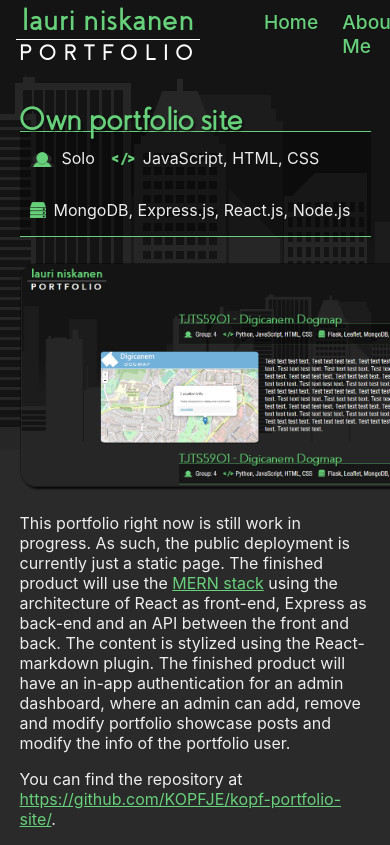
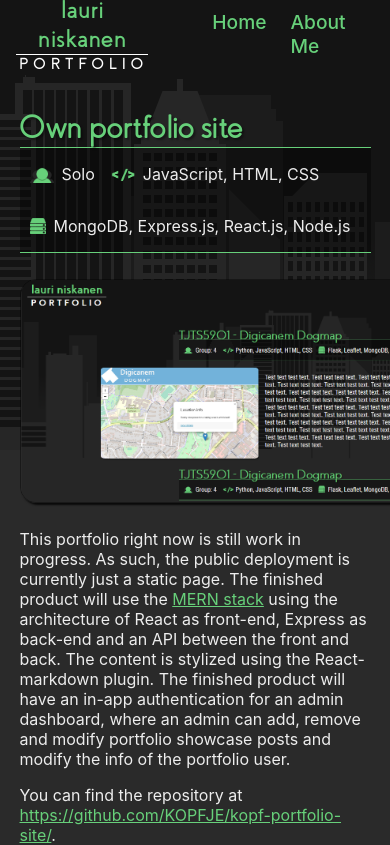
Before and after one commit to KOPFJE/kopf-portfolio-site, a React (Create React App) app in the folder client/: page / in a window 390 px wide. Shown: the top 845 px of the page. Built offline with nearby package versions, Linux system fonts and the light colour scheme.

Commit message:
Modified mobile UI

```diff
--- a/client/src/index.css
+++ b/client/src/index.css
@@ -429,6 +429,10 @@ a:hover {
   .postcontent {
     flex-direction: column;
   }
+  .postcontent img {
+    max-width: 80%;
+    flex-direction: column;
+  }
   .imgleft, .imgright {
     order: 0;
   }
@@ -436,7 +440,7 @@ a:hover {
     width: 90%;
   }
   #infoimage {
-    width: 30%;
+    width: 50%;
   }
   .postcontent img {
     min-width: 500px;
@@ -444,10 +448,25 @@ a:hover {
   }
 }
 @media screen and (max-width: 860px) {
+  #logo h1 {
+    font-size: 1.6em;
+  }
+  #logo h2 {
+    font-size: 1em;
+  }
+  .postheading {
+    line-height: 1em;
+  }
+  .degreeCard header p {
+    line-height: 1em;
+  }
   .stackinfo, .teamsize {
     margin-left: 0;
   }
   .languageinfo {
     margin-right: 15px;
   }
+  #mainfooter {
+    width: 90%;
+  }
 }
```
